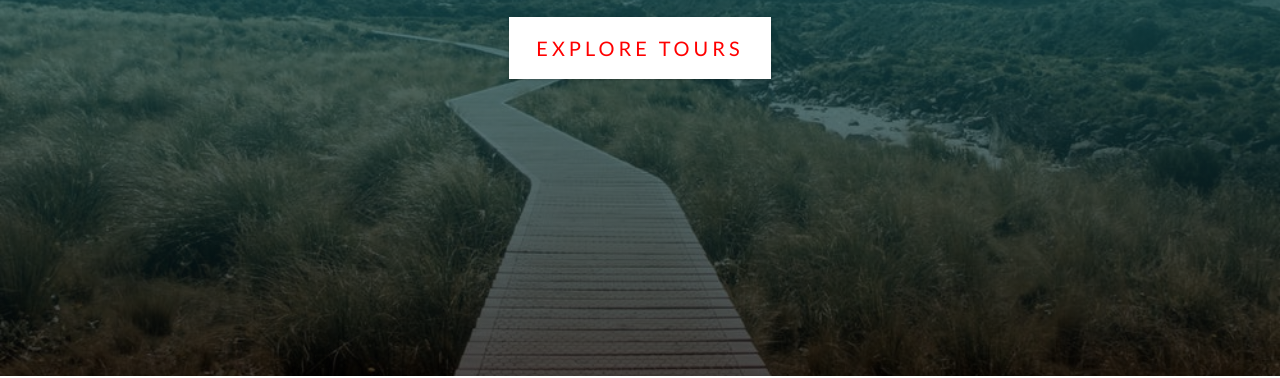
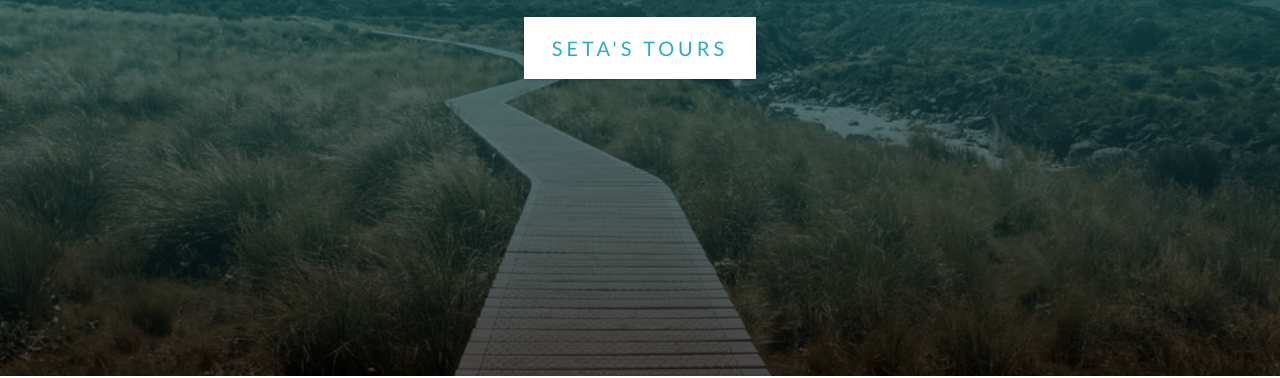
Before and after one commit to seth808rose/travel-theme-site, a plain HTML site: page index.html in a window 1280 px wide. Shown: the part 424-802 px from the top of the page. Drawn offline with Linux system fonts and the light colour scheme.

Commit message:
changed hero text to personal name

```diff
--- a/css/styles.css
+++ b/css/styles.css
@@ -301,7 +301,7 @@ Hero
   padding: 0.9rem 1.6rem;
   font-size: 1.25rem;
   background-color: var(--clr-white);
-  color: red;
+  color: var(--clr-primary-5);
 }
 .hero-btn:hover {
   background: transparent;
--- a/index.html
+++ b/index.html
@@ -105,7 +105,7 @@
             Lorem ipsum dolor sit amet consectetur adipisicing elit. Reiciendis
             illo neque quam adipisci dolore suscipit.
           </p>
-          <a href="#featured" class="btn hero-btn scroll-link">explore tours</a>
+          <a href="#featured" class="btn hero-btn scroll-link">seta's tours</a>
         </div>
       </div>
       <!--end of hero -->
```
